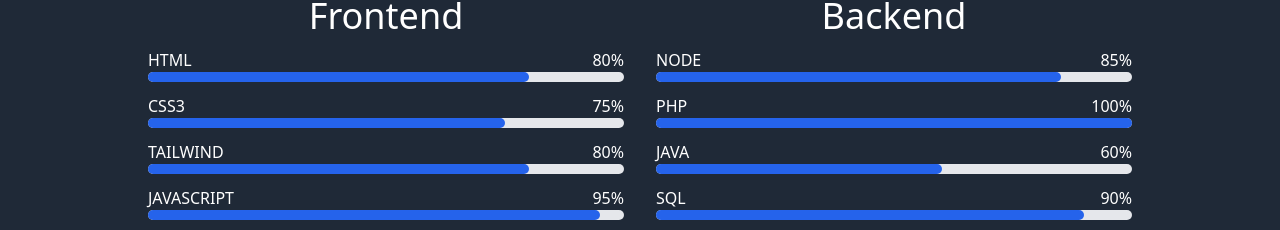
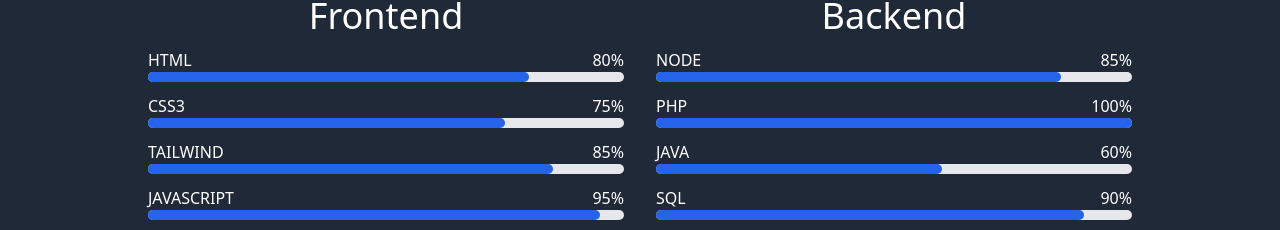
Before and after one commit to albertmenendezg/portfolio, a Next.js app: page / in a window 1280 px wide. Shown: the part 2037-2267 px from the top of the page. Built offline with nearby package versions, Linux system fonts and the light colour scheme.

Commit message:
changed tailwind percent

```diff
--- a/components/Elements/Skills/Skills.tsx
+++ b/components/Elements/Skills/Skills.tsx
@@ -11,7 +11,7 @@ const Skills = () => {
             <h2 className='text-4xl text-center'>Frontend</h2>
             <Skill label='HTML' percent={80} />
             <Skill label='CSS3' percent={75} />
-            <Skill label='TAILWIND' percent={80} />
+            <Skill label='TAILWIND' percent={85} />
             <Skill label='JAVASCRIPT' percent={95} />
             <Skill label='REACT' percent={85} />
             <Skill label='NEXTJS' percent={80} />
--- a/pages/index.tsx
+++ b/pages/index.tsx
@@ -12,7 +12,6 @@ const index: NextPage = () => {
       <Head>
         <title>Albert Menéndez Portfolio</title>
         <meta name="description" content="Albert Menéndez Portfolio" />
-        <link rel="icon" href="/favicon.ico" />
       </Head>
       <main className='bg-gray-800 w-full min-h-screen px-4 text-white'>
         <Navbar />
```
